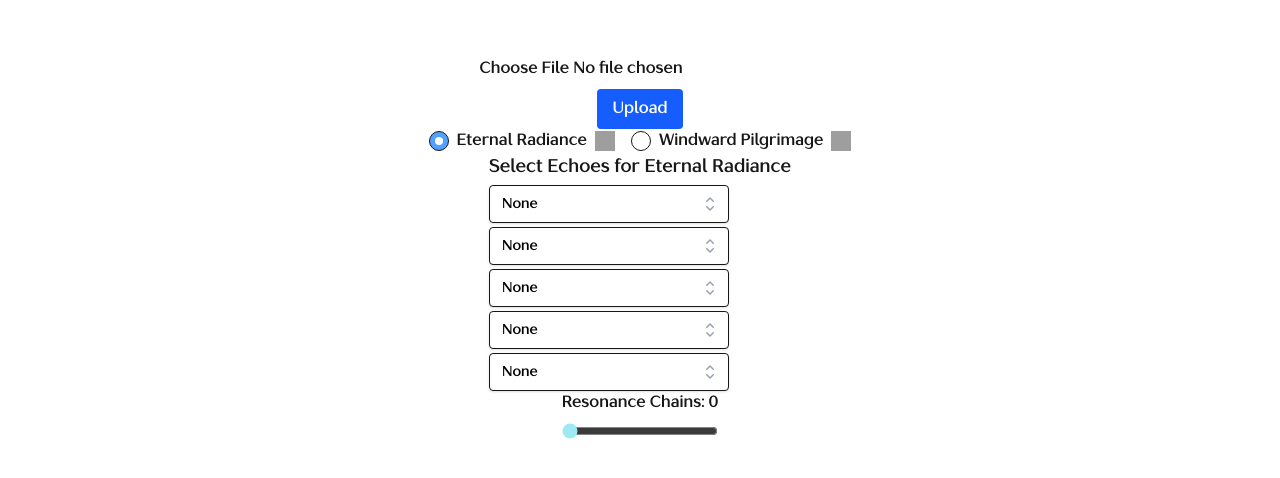
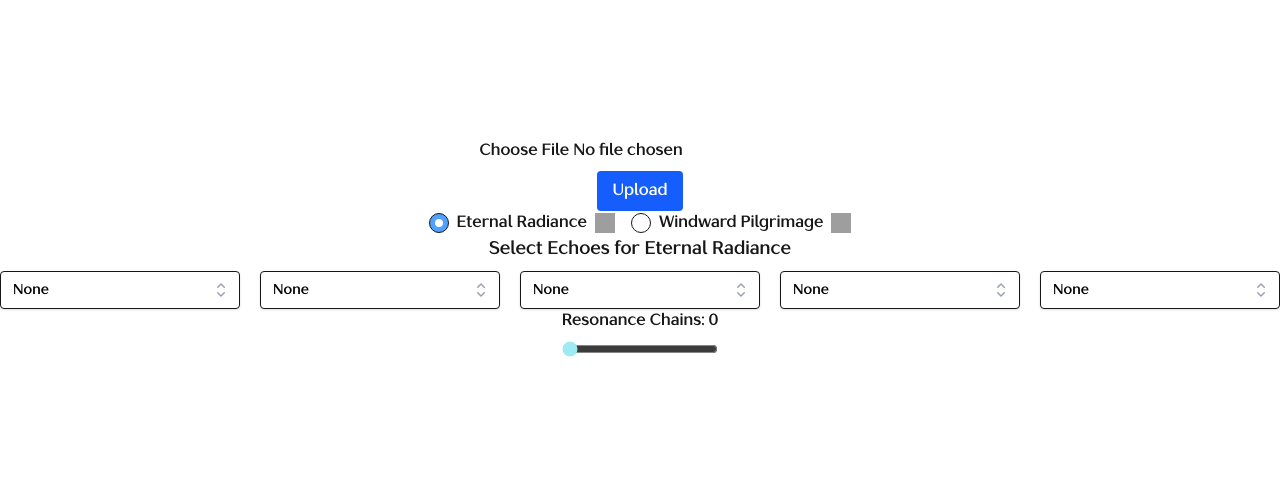
Before and after one commit to 2020mtran/card-testing, a Next.js app in the folder frontend/: page / in a window 1280 px wide. Shown: the part 152-630 px from the top of the page. Built offline with nearby package versions, Linux system fonts and the light colour scheme; grey boxes are pictures that could not be loaded.

Commit message:
Made the echo selection dropdowns in a horizontal line instead of vertical and fixed the options so they now have the icon next to a black text name now.

```diff
--- a/frontend/src/app/page.tsx
+++ b/frontend/src/app/page.tsx
@@ -5,7 +5,7 @@ import { useState } from 'react';
 import { getCharacterInfo, CharacterInfo } from "./characterMap";
 import { getWeaponInfo } from "./weaponMap";
 import { getStatIcon } from "./statMap";
-import { Field, Label, Radio, RadioGroup, Menu, MenuButton, MenuItem, MenuItems, Checkbox, Listbox } from '@headlessui/react'
+import { Field, Label, Radio, RadioGroup, Menu, MenuButton, MenuItem, MenuItems, Checkbox, Listbox, ListboxOption, ListboxOptions, ListboxButton } from '@headlessui/react'
 import { ChevronDownIcon, ChevronUpDownIcon, CheckIcon } from '@heroicons/react/20/solid'
 import { getEchoInfo, EchoInfo, echoMap } from "./echoMap";
 
@@ -16,7 +16,7 @@ const options = [
 
 type Echo = {
   name: string;
-  image?: string;
+  icon: string;
 };
 
 type EchoDropdownProps = {
@@ -370,26 +370,27 @@ export default function Home() {
         onChange={(value) => handleEchoChange(index, value)}
       >
         <div className="relative w-60">
-          <Listbox.Button className="relative w-full cursor-pointer rounded border bg-white py-2 pl-3 pr-10 text-left shadow-sm focus:outline-none focus:ring-2 focus:ring-indigo-500 sm:text-sm">
+          <ListboxButton className="relative w-full cursor-pointer rounded border bg-white py-2 pl-3 pr-10 text-left shadow-sm focus:outline-none focus:ring-2 focus:ring-indigo-500 sm:text-sm">
             <span className="block truncate text-black">
               {selectedEcho?.name || "None"}
             </span>
             <span className="pointer-events-none absolute inset-y-0 right-0 flex items-center pr-2">
               <ChevronUpDownIcon className="h-5 w-5 text-gray-400" aria-hidden="true" />
             </span>
-          </Listbox.Button>
+          </ListboxButton>
 
-          <Listbox.Options className="absolute z-10 mt-1 max-h-60 w-full overflow-auto rounded-md bg-white py-1 text-base shadow-lg ring-1 ring-black/5 focus:outline-none sm:text-sm">
-            <Listbox.Option key="none" value="">
+          <ListboxOptions className="absolute z-10 mt-1 max-h-60 w-full overflow-auto rounded-md bg-white py-1 text-base shadow-lg ring-1 ring-black/5 focus:outline-none sm:text-sm">
+            <ListboxOption key="none" value="" className={"text-black ml-2"}>
               None
-            </Listbox.Option>
+            </ListboxOption>
 
             {echoes.map((echo) => (
-              <Listbox.Option key={echo.name} value={echo.name}>
+              <ListboxOption key={echo.name} value={echo.name} className={"flex gap-1 text-black"}>
+                <img src={echo.icon} alt={echo.name} className="ml-2 w-6 h-6 inline-block mr-2" />
                 {echo.name}
-              </Listbox.Option>
+              </ListboxOption>
             ))}
-          </Listbox.Options>
+          </ListboxOptions>
         </div>
       </Listbox>
     );
@@ -435,10 +436,11 @@ export default function Home() {
           ))}
         </div>
       </RadioGroup>
-      <div className="flex flex-col gap-1">
-        <h2 className="text-lg font-bold">
+      <div className="flex flex-col gap-2">
+        <h2 className="text-lg font-bold self-center">
           Select Echoes for {selectedSet.set}
         </h2>
+        <div className="flex flex-row gap-5">
           {selectedEchoes.map((selectedEcho, index) => (
             <EchoDropdown
               key={index}
@@ -448,6 +450,7 @@ export default function Home() {
               handleEchoChange={handleEchoChange}
             />
           ))}
+        </div>
       </div>
       <div className="flex flex-col gap-2">
       <label htmlFor="resonance" className="font-medium">
```
Lines whose indentation alone changed are shown as unchanged.
